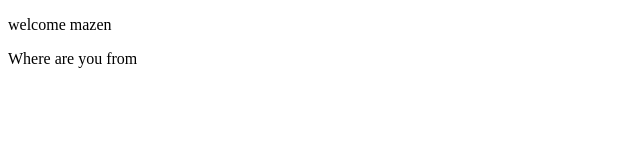
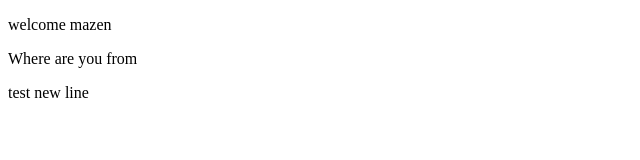
Before and after one commit to Mazengumaa/Techcampus_one, a plain HTML site: page index.html in a window 1280 px wide. Shown: the full height of the page, 0-640 px from the left. Drawn offline with Linux system fonts and the light colour scheme.

Commit message:
add new p

```diff
--- a/index.html
+++ b/index.html
@@ -6,5 +6,6 @@
 <body>
 <p>welcome mazen</p>
 <p>Where are you from</p>
+<p>test new line</p>
 </body>
 </html>
```
